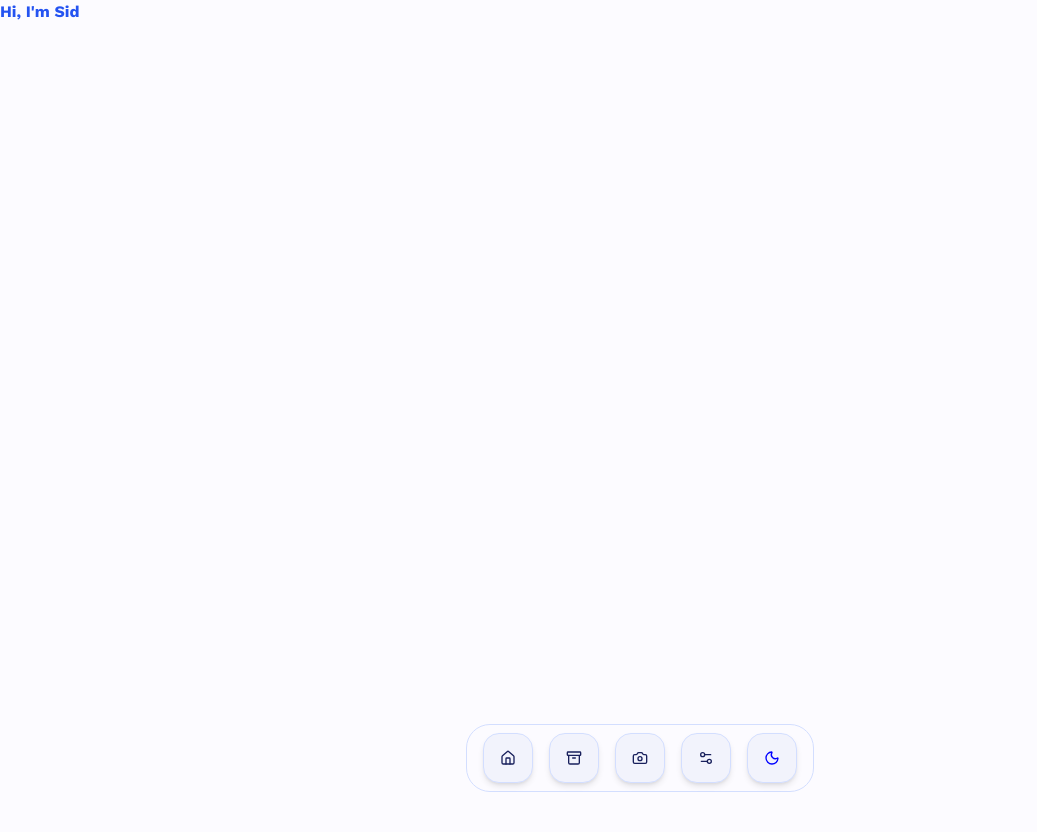
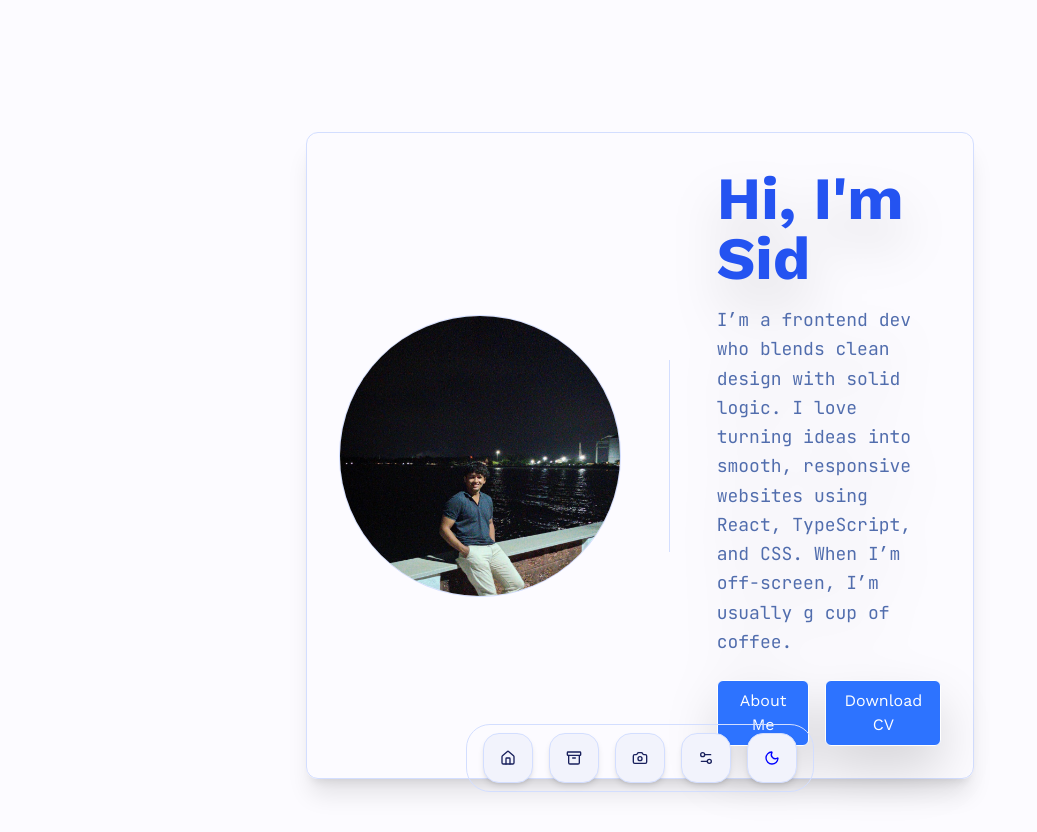
Before and after one commit to SIDDHAARTHAA/portfolio-website, a Next.js app: page /web2 in a window 1280 px wide. Shown: the whole page, without its empty margins (0-1037 px from the left). Before the commit the page ends 800 px from the top, so only its background shows below. Built offline with nearby package versions, Linux system fonts and the light colour scheme.

Commit message:
hero page done with dummy data

```diff
--- /dev/null
+++ b/app/components/Hero.tsx
@@ -0,0 +1,38 @@
+// import DotGrid from '../../reactBits/blocks/Backgrounds/DotGrid/DotGrid';
+import Image from "next/image";
+// import pfp from '../../public/aboutMe.png';
+import myImage from '../../public/myImage.jpg';
+
+export default function Hero() {
+    return (
+        <div className="min-h-screen flex flex-col items-center relative px-4">
+            <div className="flex flex-col xl:flex-row items-center w-full md:w-[80%] xl:w-[55%] justify-center border-1 border-card-border rounded-xl p-6 md:p-8 gap-6 xl:gap-8 shadow-xl/10 mt-0 xl:mt-25">
+                <div className="flex-shrink-0 border border-card-border rounded-full">
+                    <Image
+                        src={myImage}
+                        alt="image"
+                        width={250}
+                        height={250}
+                        className="rounded-full w-50 md:w-60 lg:w-70 aspect-square object-cover"
+                    />
+                </div>
+
+                {/* Divider only on large screens */}
+                <div className="hidden xl:block w-px h-48 bg-card-border mx-4" />
+
+                <div className="flex flex-col justify-between gap-6 drop-shadow-2xl pt-1 text-center xl:text-left">
+                    <div className="rounded-xl text-pretty">
+                        <h1 className="text-5xl md:text-6xl mb-4">Hi, I'm Sid</h1>
+                        <p className="text-base md:text-lg leading-relaxed">
+                            I’m a frontend dev who blends clean design with solid logic. I love turning ideas into smooth, responsive websites using React, TypeScript, and CSS. When I’m off-screen, I’m usually g cup of coffee.
+                        </p>
+                    </div>
+                    <div className="flex justify-center xl:justify-start gap-4">
+                        <button className="border cursor-pointer px-4 py-2 rounded-md transition-colors ease-out duration-500">About Me</button>
+                        <button className="border cursor-pointer px-4 py-2 rounded-md transition-colors ease-out duration-500">Download CV</button>
+                    </div>
+                </div>
+            </div>
+        </div>
+    )
+}
--- a/app/globals.css
+++ b/app/globals.css
@@ -84,7 +84,7 @@ li {
 }
 
 button {
-  @apply bg-button-bg text-button-text font-main px-4 py-2 rounded;
+  @apply bg-button-bg text-button-text font-main px-4 py-2 hover:bg-amber-600;
 }
 
 code,
--- a/app/web2/page.tsx
+++ b/app/web2/page.tsx
@@ -1,16 +1,17 @@
 // "use client"
 import DockBar from "../components/DockBar";
-import DotGrid from '../../reactBits/blocks/Backgrounds/DotGrid/DotGrid';
-
+import Hero from "../components/Hero";
 export default function Web2() {
     return (
-        <div>
-            <div className="">
+        <div className="min-h-screen flex flex-col items-center relative px-4">
+            {/* <DotGrid className="absolute inset-0 -z-10" /> */}
+
+            <div className="mb-8">
                 <DockBar />
             </div>
-            <div>
-                <div><h1>Hi, I'm Sid</h1></div>
-            </div>
+
+            {/* Hero page */}
+            <Hero />
         </div>
-    )
+    );
 }
```
Also changed, not shown: public/myImage.jpg (added).
